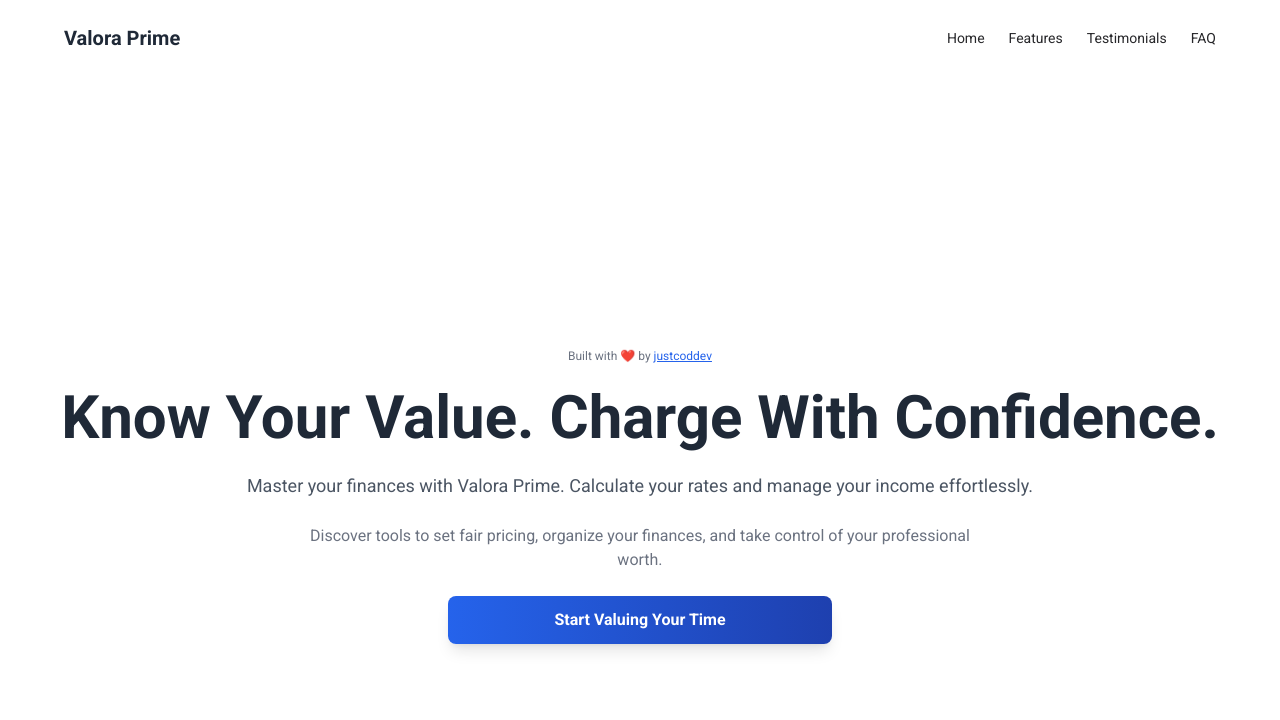
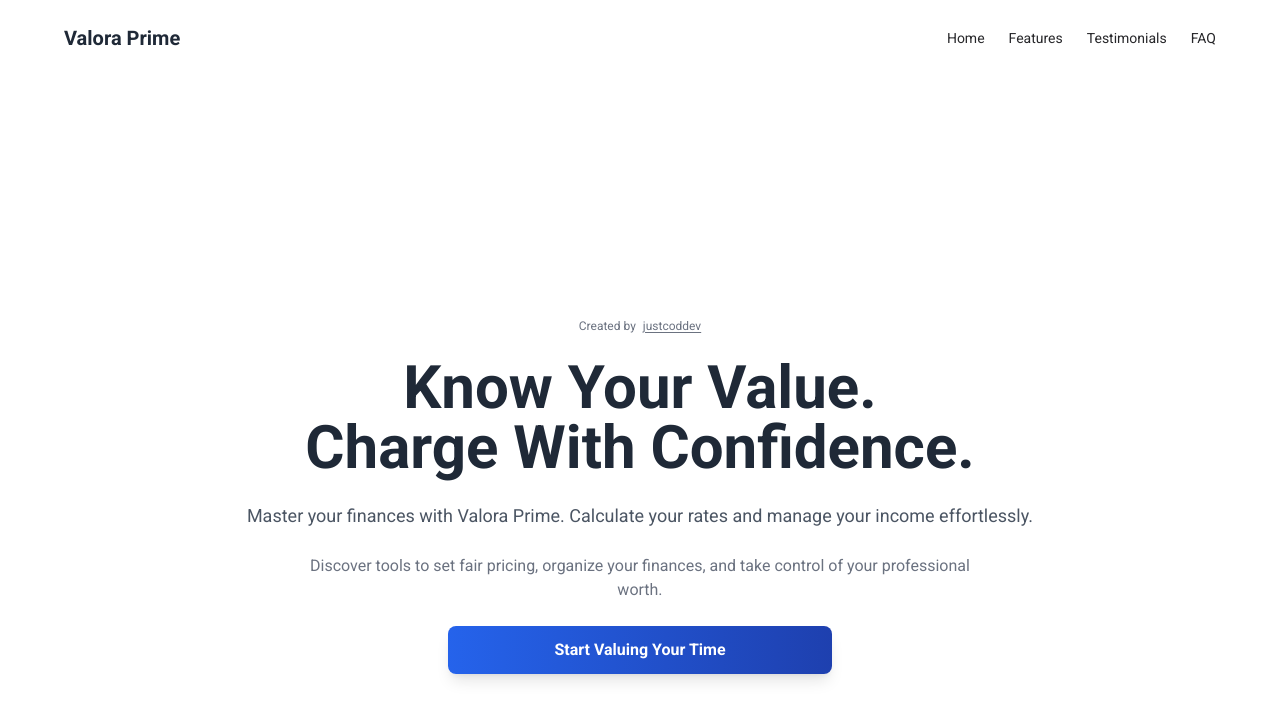
Before and after one commit to itsteddydev/valoraprime, a React (Vite) app: page / in a window 1280 px wide. Shown: the top 720 px of the page. Built offline with nearby package versions, Linux system fonts and the light colour scheme.

Commit message:
Actualizar texto en Home.jsx; cambiar "Built with ❤️" a "Created by" y ajustar el encabezado para mejorar la presentación.

```diff
--- a/src/pages/Home.jsx
+++ b/src/pages/Home.jsx
@@ -8,10 +8,11 @@ const Home = () => {
       <section id="home" className="space-y-6 mb-10 min-h-screen flex flex-col justify-center">
         <div className="flex justify-center items-center">
           <p className="text-xs text-gray-500">
-            Built with ❤️ by{" "}
+            Created by{" "}
             <a
               href="https://www.instagram.com/justcoddev/"
-              className="text-blue-600 underline hover:text-blue-800"
+              className="underline underline-offset-2 hover:text-primary ml-1"
+              target='_blank'
             >
               justcoddev
             </a>
@@ -20,7 +21,7 @@ const Home = () => {
 
         <header className="text-center">
           <h1 className="text-3xl font-extrabold leading-tight text-gray-800 sm:text-4xl md:text-5xl lg:text-6xl">
-            Know Your Value. Charge With Confidence.
+            Know Your Value. <br /> Charge With Confidence.
           </h1>
           <p className="mt-4 text-base text-gray-600 md:text-lg lg:mt-6">
             Master your finances with Valora Prime. Calculate your rates and manage your income effortlessly.
```
